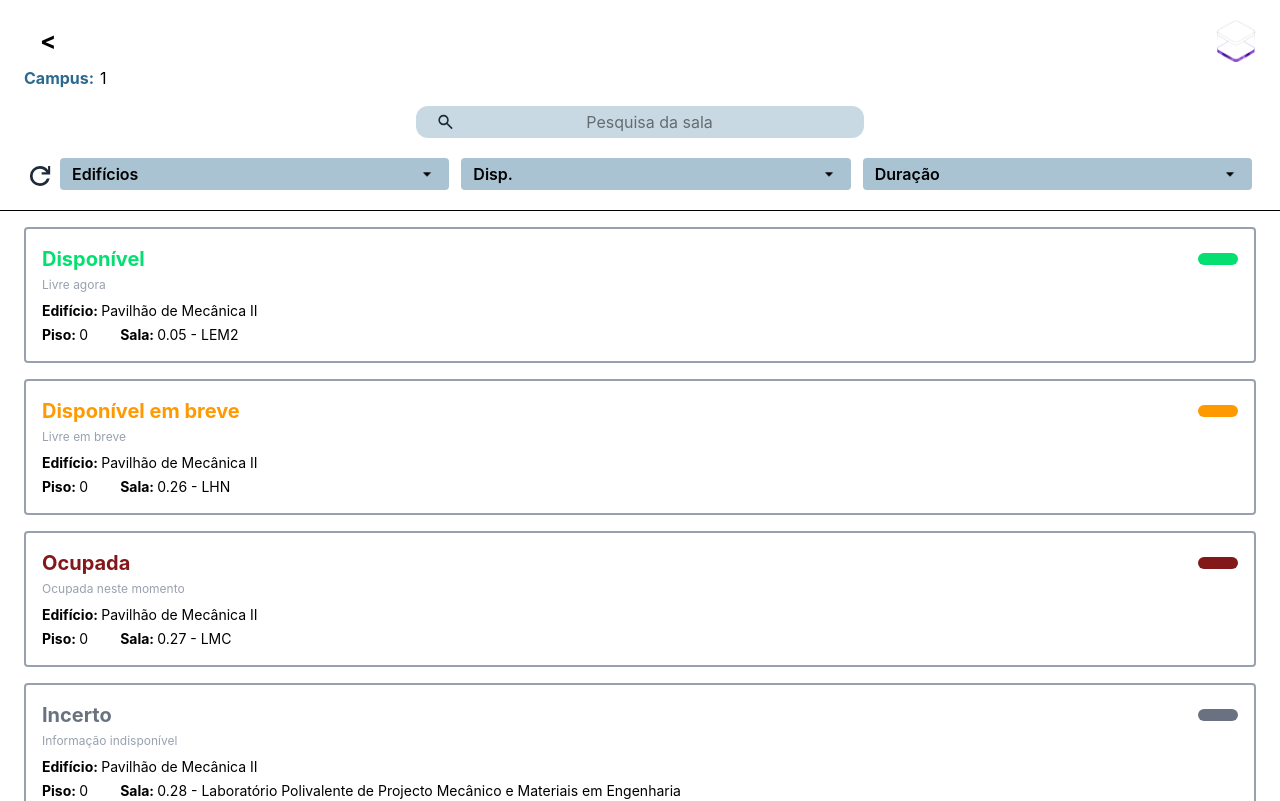
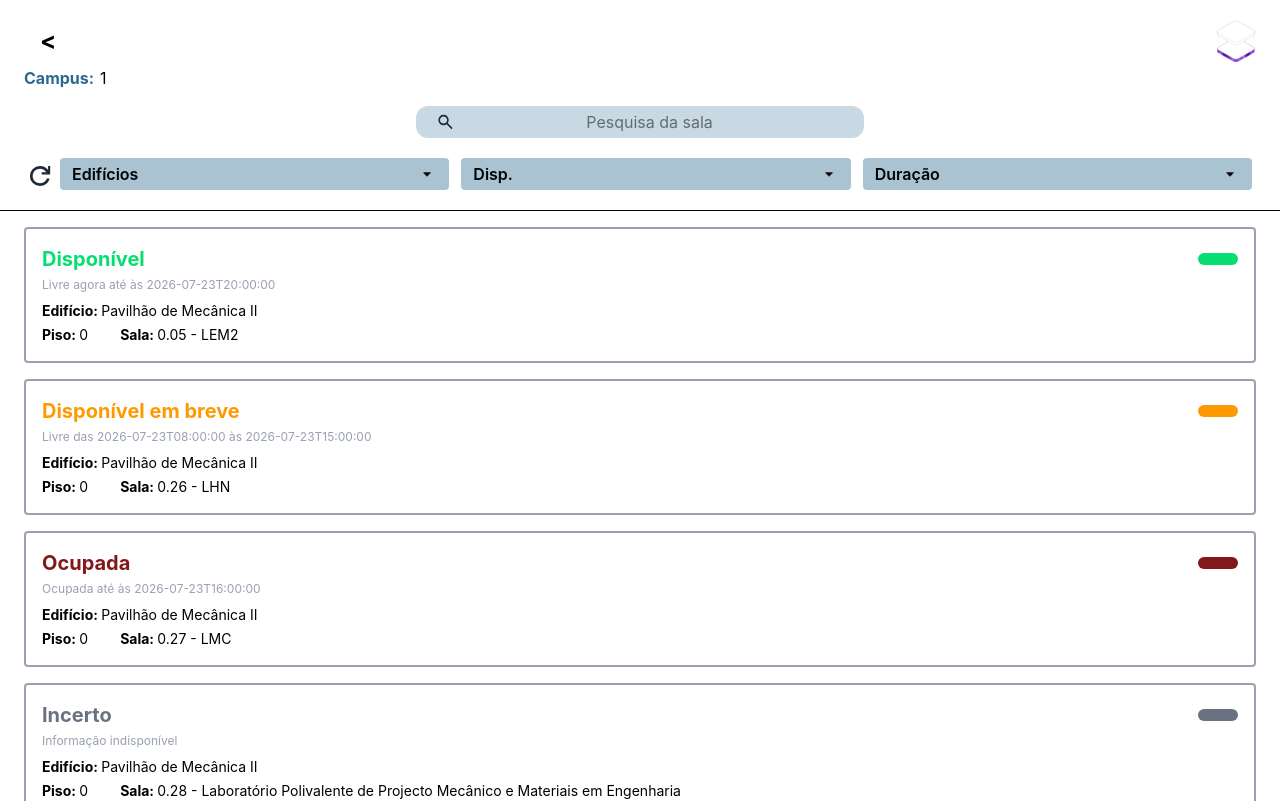
Before and after one commit to franciscof2007/FrontEnd_Spotter, a React (Vite) app: page /1 in a window 1280 px wide. Shown: the top 801 px of the page. Built offline with nearby package versions, Linux system fonts and the light colour scheme.

Commit message:
mudei o horainicio e horafim para que funcione o que a carolina queria fazer

```diff
--- a/src/Componentes/Salas.jsx
+++ b/src/Componentes/Salas.jsx
@@ -39,8 +39,8 @@ function Salas(){
             <div className="grid grid-cols-1 gap-4 mr-6 ml-6">
                 {salas.map((sala) =>(
                         <CartaoSala
-                            horaInicio={sala.from}
-                            horaFim={sala.until}
+                            horaInicio={sala.livre_desde}
+                            horaFim={sala.livre_ate}
                             key={sala.id}
                             disponibilidade={sala.disponibilidade}
                             edificio={sala.edificio}
```
